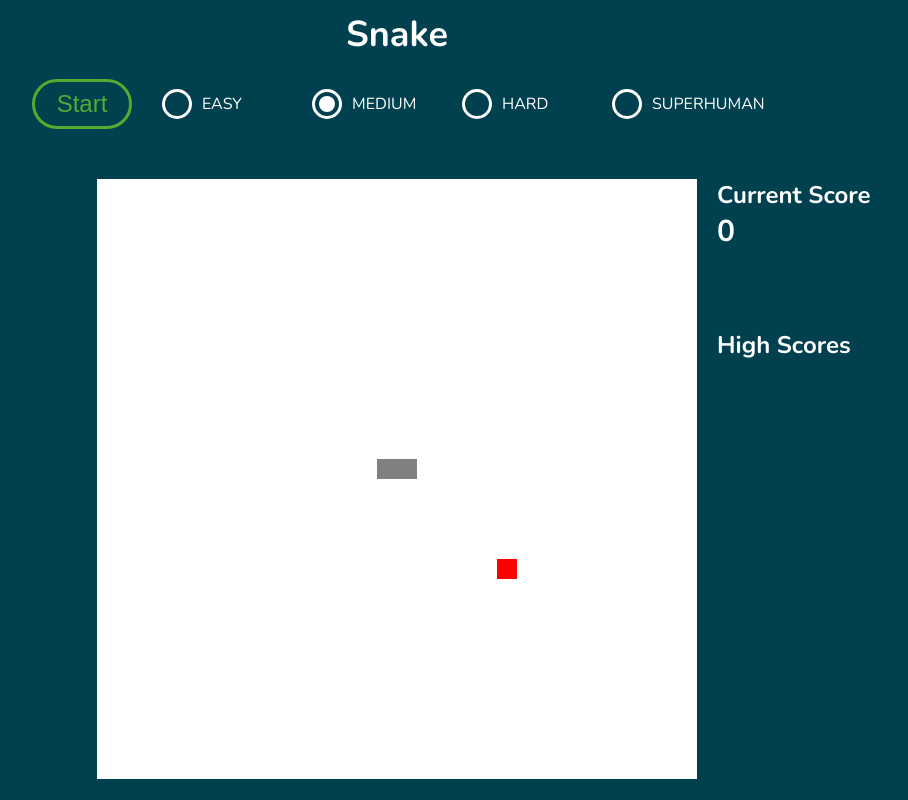
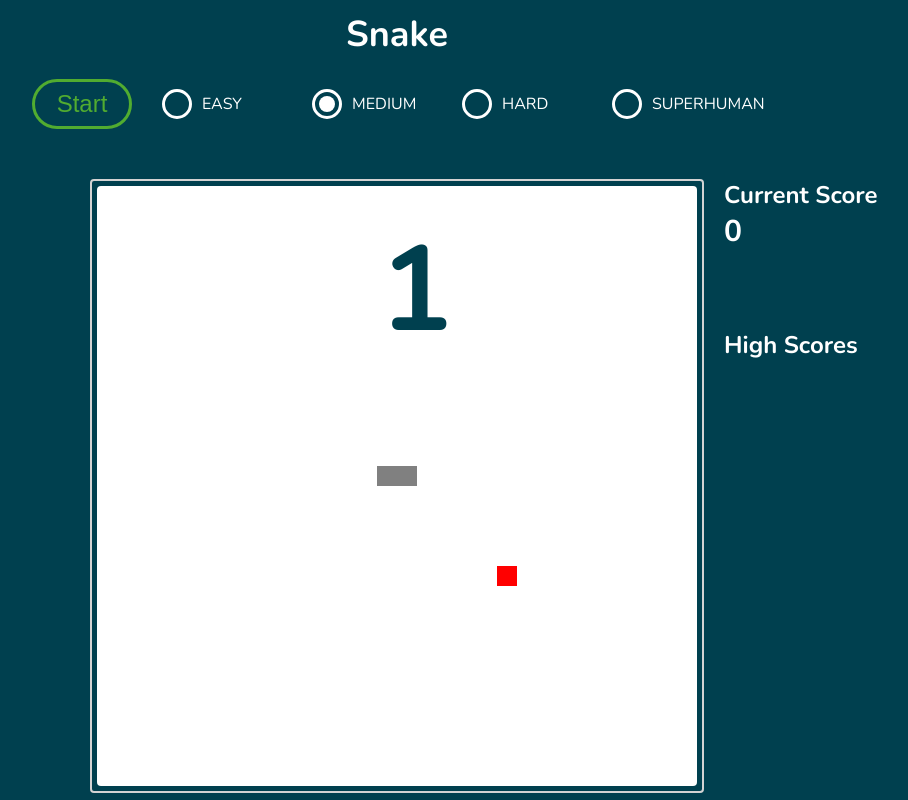
Before and after one commit to chihweidavidliu/snake, a React (Create React App) app: page / in a window 1280 px wide. Both pictures are taken after a click on the button "Start". Shown: the whole page, without its empty margins (243-1151 px from the left). Built offline with nearby package versions, Linux system fonts and the light colour scheme.

Commit message:
Added countdown

```diff
--- a/src/App.tsx
+++ b/src/App.tsx
@@ -1,5 +1,5 @@
 import React, { useEffect, useState } from "react";
-import styled, { createGlobalStyle } from "styled-components";
+import styled, { createGlobalStyle, ThemeProvider } from "styled-components";
 
 import DifficultyRadio from "./components/DifficultyRadio";
 import Snake from "./components/Snake";
@@ -16,6 +16,8 @@ import { checkForOverlap } from "./util/checkForOverlap";
 import Scores from "./components/Scores";
 
 const GlobalStyle = createGlobalStyle`
+
+
 
 html {
   box-sizing: border-box;
@@ -34,6 +36,10 @@ html {
   }
 `;
 
+const theme = {
+  primaryColour: "#00404f",
+};
+
 const H1 = styled.h1`
   margin: 0;
   margin-top: 10px;
@@ -44,9 +50,9 @@ const AppWrapper = styled.div`
   min-height: 100vh;
   min-width: 100vw;
   display: grid;
-  grid-template-rows: max-content max-content 1fr;
+  grid-template-rows: max-content max-content max-content;
   grid-gap: 20px;
-  background: #00404f;
+  background: ${(props) => props.theme.primaryColour};
   justify-items: center;
 `;
 
@@ -78,12 +84,29 @@ const MainContent = styled.div`
   grid-gap: 30px;
 `;
 
+const Border = styled.div`
+  border: 2px solid lightgrey;
+  padding: 5px;
+  border-radius: 4px;
+`;
+
 const PlayArea = styled.div<{ size: number }>`
   position: relative;
   width: ${(props) => `${props.size}px`};
   height: ${(props) => `${props.size}px`};
   background-color: white;
   overflow: hidden;
+  border-radius: 4px;
+`;
+
+const Countdown = styled.div<{ areaSize: number }>`
+  position: absolute;
+  color: ${(props) => props.theme.primaryColour};
+  top: 30px;
+  left: ${(props) => `${Math.floor(props.areaSize / 2 - 10)}px`};
+  justify-self: center;
+  font-size: 120px;
+  font-weight: bold;
 `;
 
 const OptionsWrapper = styled.div`
@@ -105,6 +128,7 @@ export default function App() {
   const midpoint = Math.round(areaSize / 2);
   const [isStarted, setIsStarted] = useState(false);
   const [difficulty, setDifficulty] = useState(Difficulty.MEDIUM);
+  const [countdown, setCountdown] = useState(0);
 
   const { direction, setDirection } = useDirectionController();
   const { food, snake } = useMovementController(
@@ -177,11 +201,32 @@ export default function App() {
       }}
     >
       <GlobalStyle />
+      <ThemeProvider theme={theme}>
         <AppWrapper className="App">
           <H1>Snake</H1>
 
           <OptionsWrapper>
-          <StartButton onClick={() => setIsStarted(true)}>Start</StartButton>
+            <StartButton
+              onClick={() => {
+                let numOfSeconds = 3;
+                const timer = setInterval(countDown, 1000);
+
+                setCountdown(numOfSeconds);
+
+                function countDown() {
+                  numOfSeconds--;
+                  if (numOfSeconds === 0) {
+                    setIsStarted(true);
+                    setCountdown(0);
+                    return clearInterval(timer);
+                  }
+
+                  setCountdown(numOfSeconds);
+                }
+              }}
+            >
+              Start
+            </StartButton>
 
             <RadioWrapper>
               <DifficultyRadio difficultyLevel={Difficulty.EASY} />
@@ -192,13 +237,20 @@ export default function App() {
           </OptionsWrapper>
 
           <MainContent>
+            <Border>
               <PlayArea size={areaSize}>
                 <Food />
                 <Snake />
               </PlayArea>
+
+              {!isStarted && countdown > 0 && (
+                <Countdown areaSize={areaSize}>{countdown}</Countdown>
+              )}
+            </Border>
             <Scores />
           </MainContent>
         </AppWrapper>
+      </ThemeProvider>
     </GameContext.Provider>
   );
 }
```
Lines whose indentation alone changed are shown as unchanged.
